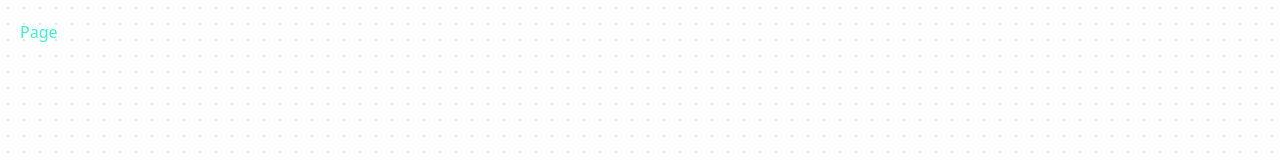
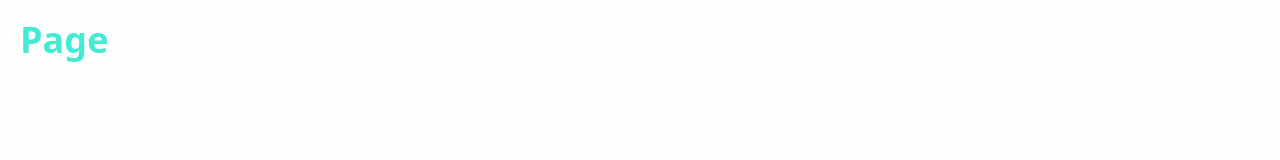
Before and after one commit to TTitanUA/nebtide, a React (Vite) app: page /#/ in a window 1280 px wide. Shown: the top 160 px of the page. Built offline with nearby package versions, Linux system fonts and the light colour scheme.

Commit message:
feat: update Typography styles in Home and Settings components

```diff
--- a/src/renderer/pages/home.tsx
+++ b/src/renderer/pages/home.tsx
@@ -4,7 +4,7 @@ import { Typography } from '@/components/ui/typography';
 
 export const Home: FC = () => {
   return (
-    <Typography color='primary' variant='h1'>
+    <Typography className='text-4xl font-bold' color='primary' variant='h1'>
       Page
     </Typography>
   );
--- a/src/renderer/pages/settings.tsx
+++ b/src/renderer/pages/settings.tsx
@@ -4,7 +4,7 @@ import { Typography } from '@/components/ui/typography';
 
 export const Settings = () => {
   return (
-    <Typography color='primary' variant='h1'>
+    <Typography className='text-4xl font-bold' color='primary' variant='h1'>
       Settings
     </Typography>
   );
```
